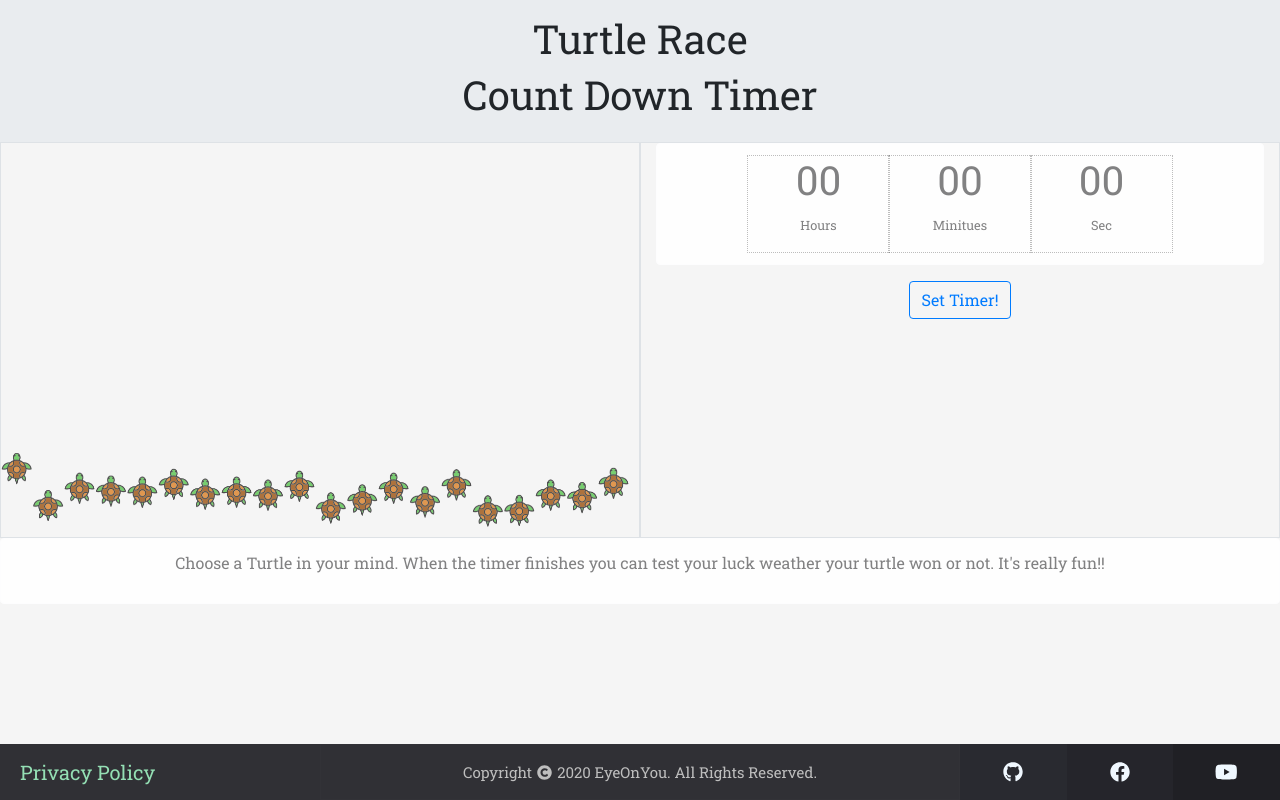
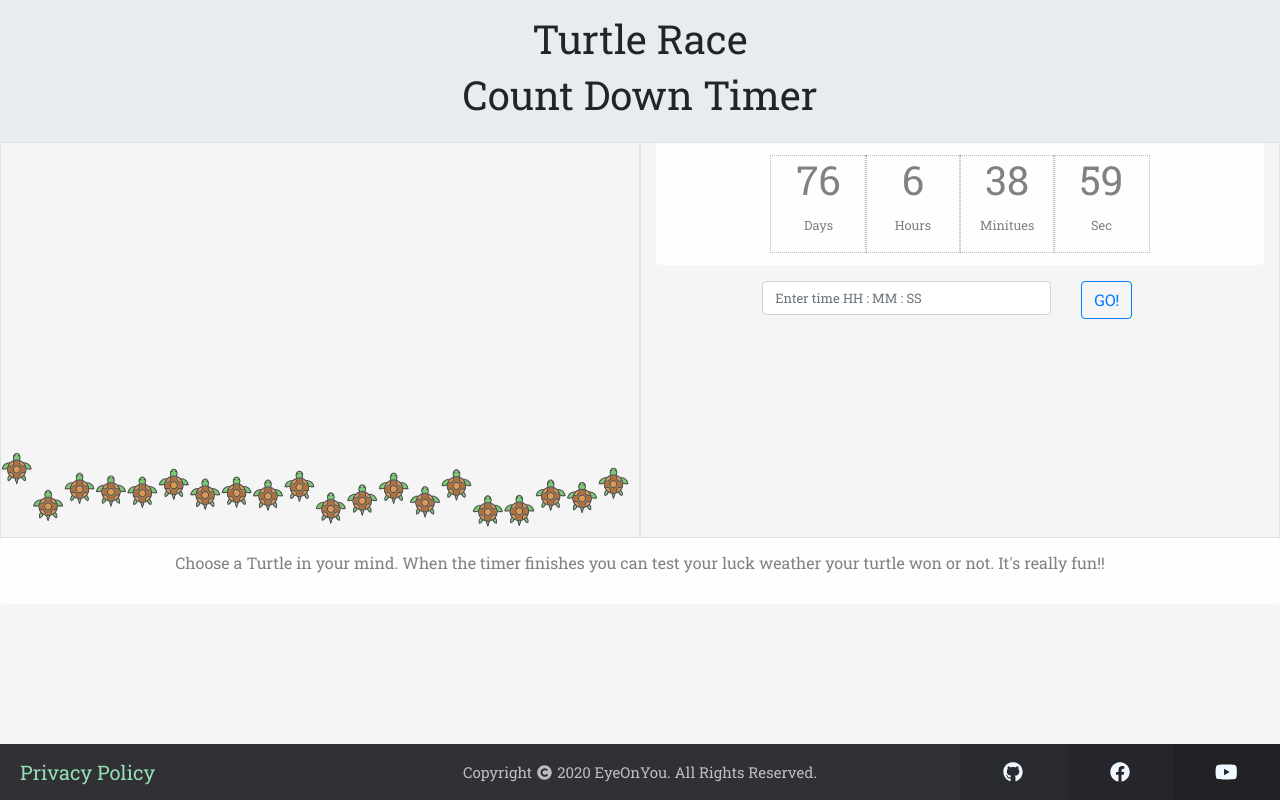
Before and after one commit to sudiptob2/turtle-timer, a React (Create React App) app: page / in a window 1280 px wide. Built offline with nearby package versions, Linux system fonts and the light colour scheme.

Commit message:
Useeffect problem

```diff
--- a/src/components/Timer.css
+++ b/src/components/Timer.css
@@ -1,3 +1,7 @@
 .row .col {
     outline: 1px dotted rgba(0, 0, 0, 0.25);
 }
+.time-input {
+    font-size: small;
+    font-weight: 100;
+}
--- a/src/components/Timer.js
+++ b/src/components/Timer.js
@@ -1,42 +1,121 @@
-import React from "react";
+/* eslint-disable react-hooks/exhaustive-deps */
+import React, { useEffect, useRef, useState } from "react";
 import "./Timer.css";
 
-function Timer() {
+const Timer = () => {
+    const inputEl = useRef(null);
+    const [countDownToString, setCountDownToString] = useState(
+        "July 30, 2020 00:00:00"
+    );
+    const [timerDays, setTimerDays] = useState("00");
+    const [timerHours, setTimerHours] = useState("00");
+    const [timerMin, setTimerMin] = useState("00");
+    const [timerSec, setTimerSec] = useState("00");
+    const [start, setStart] = useState(false);
+
+    let interval = useRef();
+
+    const handleCountDownStart = () => {
+        setCountDownToString(inputEl.current.value);
+        console.log(countDownToString);
+    };
+    //"July 30, 2020 00:00:00"
+    const startTimer = () => {
+        const countDownDate = new Date(countDownToString).getTime();
+        console.log(countDownDate);
+
+        interval = setInterval(() => {
+            const now = new Date();
+            const distance = countDownDate - now;
+            console.log(distance);
+            const days = Math.floor(distance / (1000 * 60 * 60 * 24));
+            const hours = Math.floor(
+                (distance % (1000 * 60 * 60 * 24)) / (1000 * 60 * 60)
+            );
+            const minitues = Math.floor(
+                (distance % (1000 * 60 * 60)) / (1000 * 60)
+            );
+            const seconds = Math.floor((distance % (1000 * 60)) / 1000);
+
+            if (distance < 0) {
+                // stop our timer
+                clearInterval(interval.current);
+            } else {
+                //Update ourr timer
+                setTimerDays(days);
+                setTimerHours(hours);
+                setTimerMin(minitues);
+                setTimerSec(seconds);
+            }
+        }, 1000);
+    };
+
+    useEffect(() => {
+        startTimer();
+        return () => {
+            // eslint-disable-next-line react-hooks/exhaustive-deps
+            clearInterval(interval.current);
+        };
+    }, [countDownToString]);
+
     return (
         <section className="timer container">
             <div className="row justify-content-center alert alert-light no-gutters">
-                <div className="col col-3 text-center">
+                <div className="col col-2 text-center">
                     <section>
-                        <h1>00</h1>
+                        <h1>{timerDays}</h1>
+                        <p>
+                            <small>Days</small>
+                        </p>
+                    </section>
+                </div>
+                <div className="col col-2 text-center">
+                    <section>
+                        <h1>{timerHours}</h1>
                         <p>
                             <small>Hours</small>
                         </p>
                     </section>
                 </div>
 
-                <div className="col col-3  text-center">
+                <div className="col col-2  text-center">
                     <section>
-                        <h1>00</h1>
+                        <h1>{timerMin}</h1>
                         <p>
                             <small>Minitues</small>
                         </p>
                     </section>
                 </div>
 
-                <div className="col col-3  text-center">
+                <div className="col col-2  text-center">
                     <section>
-                        <h1>00</h1>
+                        <h1>{timerSec}</h1>
                         <p>
                             <small>Sec</small>
                         </p>
                     </section>
                 </div>
             </div>
-            <div className="row justify-content-center pb-3">
-                <button className="btn btn-outline-primary">Set Timer!</button>
+            <div className="row  justify-content-center pb-3 ">
+                <div className="col-lg-6 pb-2">
+                    <input
+                        type="text"
+                        ref={inputEl}
+                        className="time-input form-control "
+                        placeholder="Enter time HH : MM : SS"
+                    />
+                </div>
+                <div className="col-lg-2">
+                    <button
+                        onClick={handleCountDownStart}
+                        className="btn btn-outline-primary"
+                    >
+                        GO!
+                    </button>
+                </div>
             </div>
         </section>
     );
-}
+};
 
 export default Timer;
```
